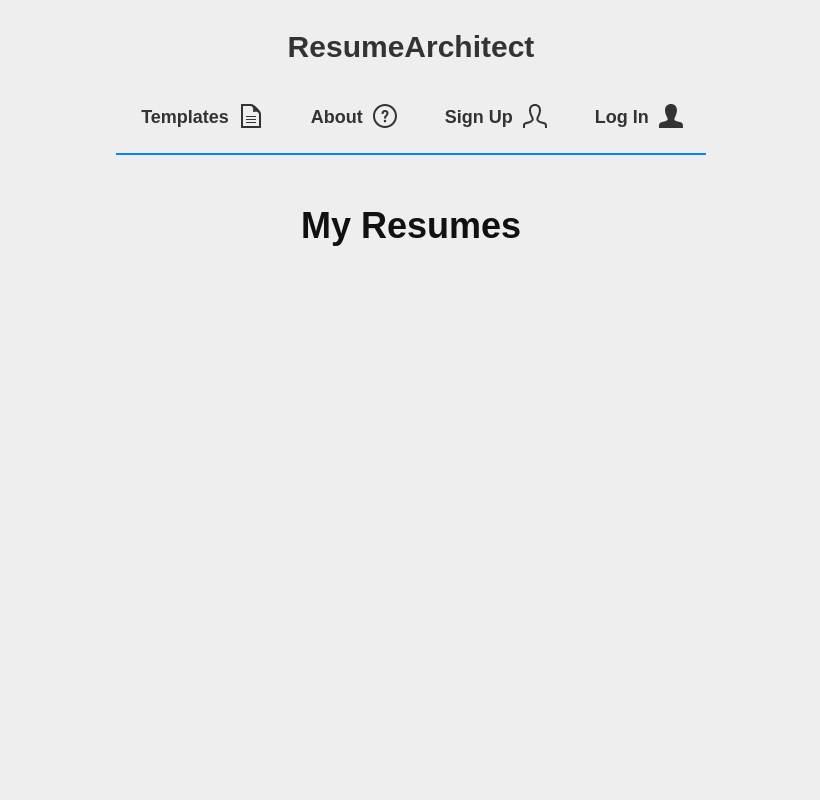
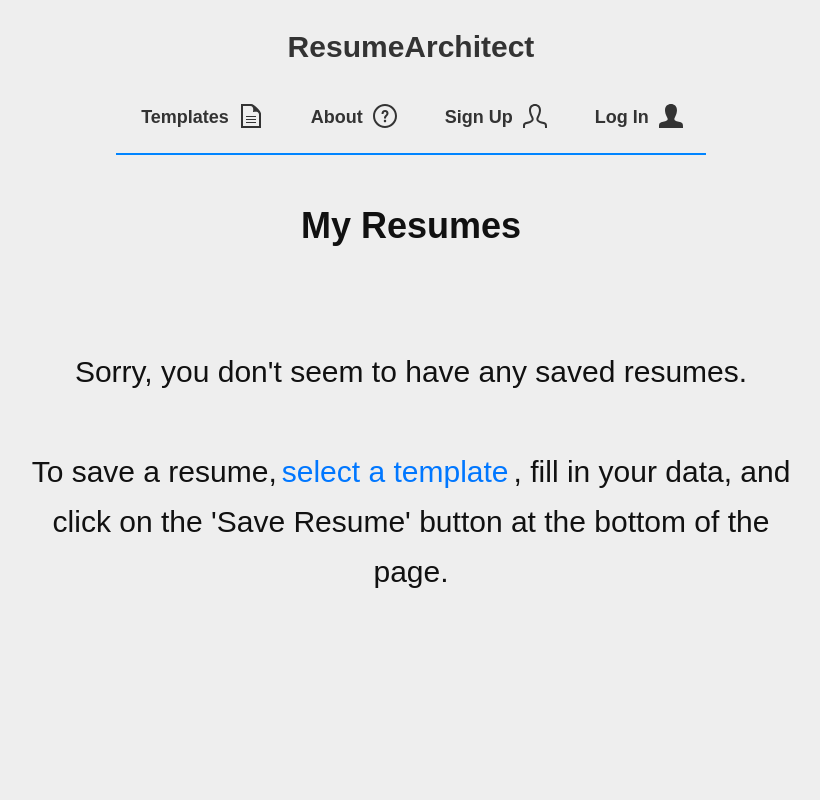
Before and after one commit to cristicismas/resume-architect, a React (Create React App) app in the folder client/: page /resumes in a window 1280 px wide. Shown: the top 800 px of the page, without its empty margins (229-1049 px from the left). Built offline with nearby package versions, Linux system fonts and the light colour scheme; no server answers; a web font is replaced by a local one.

Commit message:
Handle empty state in the Resumes page

```diff
--- a/client/src/components/pages/Resumes.css
+++ b/client/src/components/pages/Resumes.css
@@ -14,3 +14,21 @@
   position: relative;
   top: -25px;
 }
+
+#resumes .no-resumes {
+  max-width: 800px;
+  margin: 100px auto 0;
+  text-align: center;
+  font-size: 30px;
+  line-height: 50px;
+}
+
+#resumes .no-resumes a {
+  color: #0077ff;
+  padding: 5px;
+  border-radius: 5px;
+}
+
+#resumes .no-resumes a:hover {
+  background-color: #d6e9f0;
+}
--- a/client/src/components/pages/Resumes.js
+++ b/client/src/components/pages/Resumes.js
@@ -1,6 +1,6 @@
 import React, { useCallback, useEffect } from 'react';
 import { useSelector, useDispatch } from 'react-redux';
-import { Route } from 'react-router-dom';
+import { Route, Link } from 'react-router-dom';
 import { getPreviewsForEachResume } from '../../store/actions/previews';
 import { getUserResumes } from '../../store/actions/resumes';
 import { whiteSpaceToSnakeCase } from '../../utils/misc';
@@ -61,7 +61,18 @@ const Resumes = () => {
         <RenameResume />
       </Route>
 
-      {previews.length > 0 && <div className="resume-previews">{resumePreviewsList}</div>}
+      {previews.length > 0 ? (
+        <div className="resume-previews">{resumePreviewsList}</div>
+      ) : (
+        <p className="no-resumes">
+          Sorry, you don't seem to have any saved resumes.
+          <br />
+          <br />
+          To save a resume,
+          <Link to="/templates">select a template</Link>, fill in your data, and click on the 'Save Resume' button at
+          the bottom of the page.
+        </p>
+      )}
     </section>
   );
 };
```
